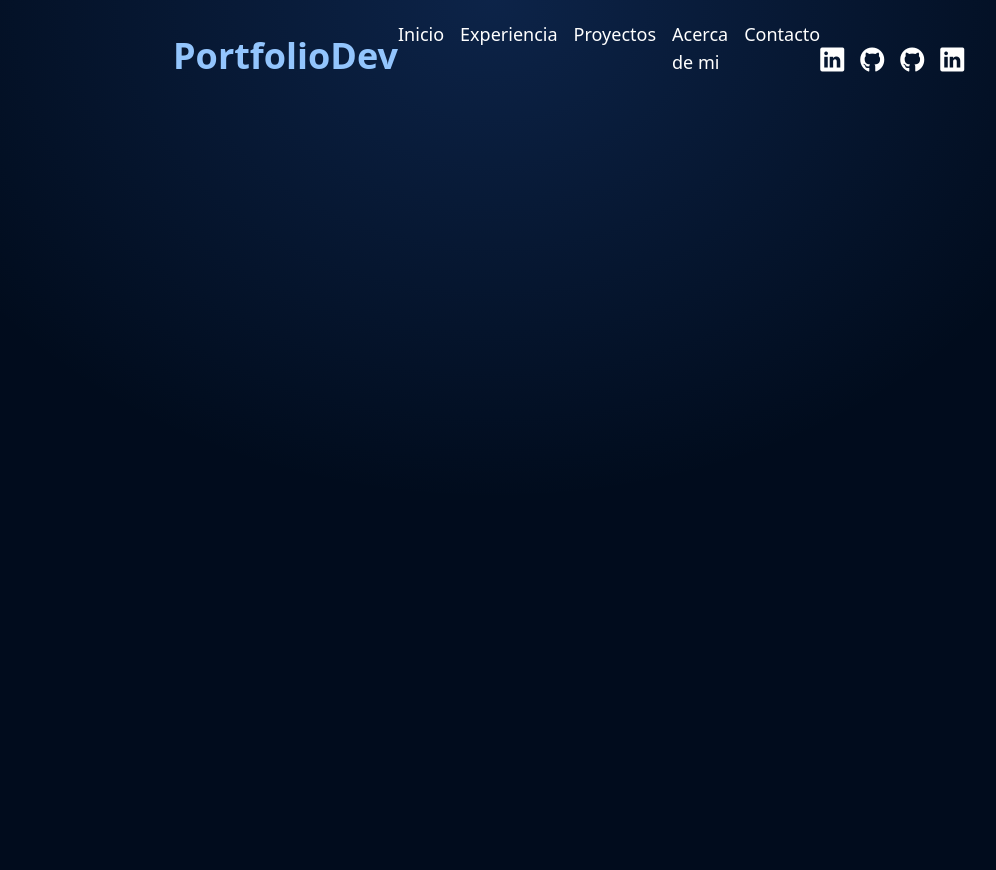
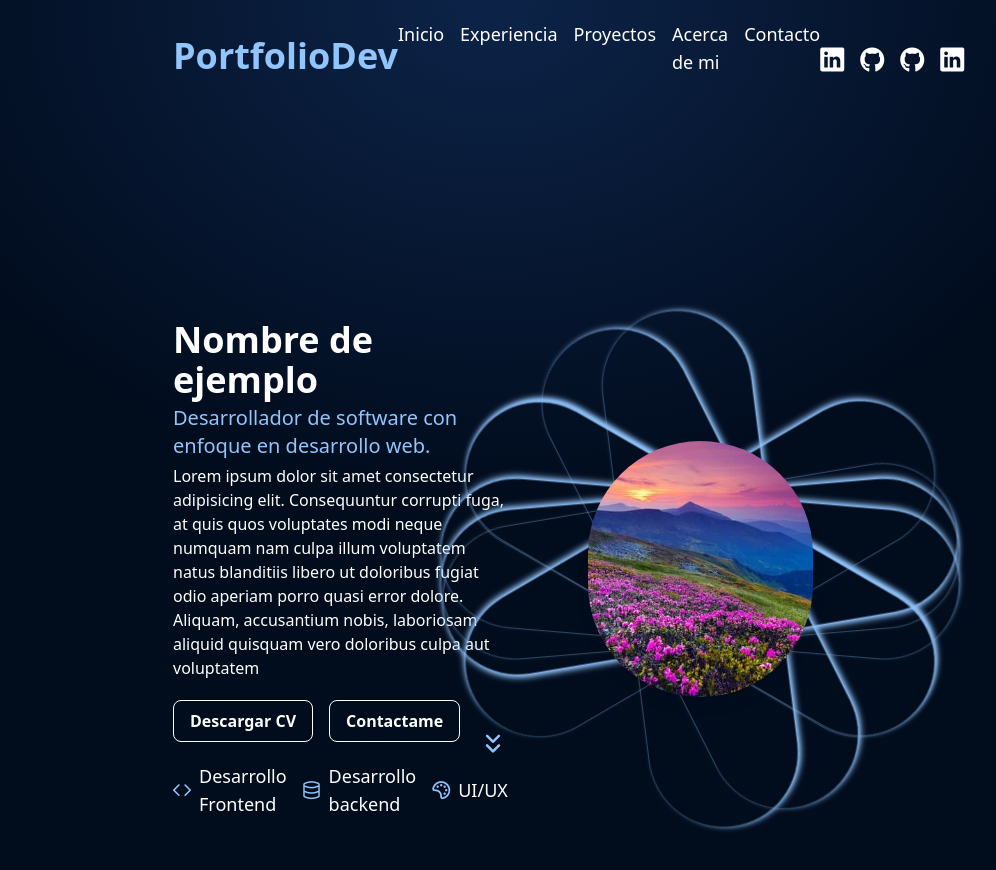
Before and after one commit to Sebas723/Portfolio, an Angular app: page / in a window 1280 px wide. Shown: the top 870 px of the page, without its empty margins (147-1143 px from the left). Built offline with nearby package versions, Linux system fonts and the light colour scheme.

Commit message:
The first structure and design of the homepage is finished.

```diff
--- a/src/app/layouts/main-layout/main-layout.component.html
+++ b/src/app/layouts/main-layout/main-layout.component.html
@@ -1,4 +1,6 @@
-<main class="w-full h-[2000px] flex flex-col body-gradient fluid-horizontal-padding">
+<main class="w-full h-[2000px] flex flex-col body-gradient">
 
   <app-navbar></app-navbar>
+
+  <app-home></app-home>
 </main>
--- a/src/app/layouts/main-layout/main-layout.component.ts
+++ b/src/app/layouts/main-layout/main-layout.component.ts
@@ -1,9 +1,10 @@
 import { Component } from '@angular/core';
 import { NavbarComponent } from "../../shared/navbar/navbar.component";
+import { HomeComponent } from "../../views/home/home.component";
 
 @Component({
   selector: 'app-main-layout',
-  imports: [NavbarComponent],
+  imports: [NavbarComponent, HomeComponent],
   templateUrl: './main-layout.component.html',
   styleUrl: './main-layout.component.css'
 })
--- a/src/app/shared/navbar/navbar.component.html
+++ b/src/app/shared/navbar/navbar.component.html
@@ -1,6 +1,6 @@
 <nav [ngClass]="isScrolled
-    ? 'w-full h-auto fixed top-0 left-0 flex justify-between items-end py-5 text-white sm:px-6 lg:px-[clamp(1rem,25vw,25rem)] bg-white/5 backdrop-blur-[5px]'
-    : 'w-full h-auto fixed top-0 left-0 flex justify-between items-end py-5 text-white sm:px-6 lg:px-[clamp(1rem,25vw,25rem)]'">
+    ? 'w-full h-auto fixed top-0 left-0 flex justify-between items-end py-5 text-white sm:px-6 lg:px-[clamp(1rem,25vw,25rem)] bg-white/5 backdrop-blur-[5px] z-20'
+    : 'w-full h-auto fixed top-0 left-0 flex justify-between items-end py-5 text-white sm:px-6 lg:px-[clamp(1rem,25vw,25rem)] z-20'">
 
     <h1 class="font-bold text-blue-300 transition-all duration-200" [ngClass]="isScrolled ? 'text-3xl' : 'text-4xl'">PortfolioDev</h1>
 
--- /dev/null
+++ b/src/app/views/home/home.component.css
@@ -0,0 +1,50 @@
+@keyframes spin-slow {
+  0%   { transform: rotate(0deg); }
+  100% { transform: rotate(360deg); }
+}
+
+@keyframes spin-reverse {
+  0%   { transform: rotate(360deg); }
+  100% { transform: rotate(0deg); }
+}
+
+@keyframes moveY {
+    0%, 100% { transform: translateY(0px); }
+    50% { transform: translateY(10px); }
+}
+
+.animate-move {
+  animation: moveY 3s ease-in-out infinite;
+}
+
+.animate-spin-slow {
+  animation: spin-slow 12s linear infinite;
+}
+
+.animate-spin-reverse {
+  animation: spin-reverse 18s linear infinite;
+}
+
+.animate-spin-fast {
+  animation: spin-slow 6s linear infinite;
+}
+
+.animate-spin-reverse-fast {
+  animation: spin-reverse 10s linear infinite;
+}
+
+.animate-spin-fast-1 {
+  animation: spin-slow 8s linear infinite;
+}
+
+.animate-spin-reverse-fast-1 {
+  animation: spin-reverse 12s linear infinite;
+}
+
+.animate-spin-fast-2 {
+  animation: spin-slow 10s linear infinite;
+}
+
+.animate-spin-reverse-fast-2 {
+  animation: spin-reverse 14s linear infinite;
+}
--- /dev/null
+++ b/src/app/views/home/home.component.html
@@ -0,0 +1,63 @@
+<section class="w-full flex flex-row justify-between mt-80 lg:px-[clamp(1rem,25vw,25rem)]">
+
+    <!-- Texto -->
+    <div class="w-full flex flex-col gap-1 justify-start">
+        <h1 class="text-4xl text-white font-semibold">Nombre de ejemplo</h1>
+        <p class="text-blue-300 text-xl">Desarrollador de software con enfoque en desarrollo web.</p>
+        <p class="text-white">
+            Lorem ipsum dolor sit amet consectetur adipisicing elit. Consequuntur corrupti fuga, at quis quos voluptates
+            modi neque numquam nam culpa illum voluptatem natus blanditiis libero ut doloribus fugiat odio aperiam porro
+            quasi error dolore. Aliquam, accusantium nobis, laboriosam aliquid quisquam vero doloribus culpa aut voluptatem
+        </p>
+
+        <div class="w-full flex flex-row gap-4 mt-4">
+            <button class="rounded-lg text-white font-semibold border border-white py-2 px-4">
+                Descargar CV
+            </button>
+            <button class="rounded-lg text-white font-semibold border border-white py-2 px-4">
+                Contactame
+            </button>
+        </div>
+
+        <div class="w-full flex flex-row gap-4 mt-4 text-lg text-white">
+            <div class="flex gap-2 items-center">
+                <i class="pi pi-code text-blue-300"></i>
+                <p>
+                    Desarrollo Frontend
+                </p>
+            </div>
+
+            <div class="flex gap-2 items-center">
+                <i class="pi pi-database text-blue-300"></i>
+                <p>
+                    Desarrollo backend
+                </p>
+            </div>
+
+            <div class="flex gap-2 items-center">
+                <i class="pi pi-palette text-blue-300"></i>
+                <p>
+                    UI/UX
+                </p>
+            </div>
+
+        </div>
+    </div>
+
+    <!-- Orbitas de planeta -->
+    <div class="relative w-full flex justify-center items-center ml-20">
+
+        <!-- Imagen central -->
+        <img src="images/gallery4.jpg" alt="img" class="w-64 h-64 rounded-full object-cover shadow-lg z-10">
+
+        <!-- Órbitas -->
+        @for( orbit of orbits; track $index) {
+            <div class="absolute w-[520px] h-[150px] rounded-full border shadow-md shadow-blue-300 border-blue-300/30" [ngClass]="orbit.animation"></div>
+        }
+
+    </div>
+</section>
+
+<div class="absolute flex flex-col gap-8 items-center inset-x-1/2 bottom-10 cursor-pointer animate-move">
+    <i class="pi pi-angle-double-down text-2xl text-blue-300"></i>
+</div>
--- /dev/null
+++ b/src/app/views/home/home.component.ts
@@ -0,0 +1,22 @@
+import { Component } from '@angular/core';
+import { CommonModule } from '@angular/common';
+
+@Component({
+  selector: 'app-home',
+  imports: [CommonModule],
+  templateUrl: './home.component.html',
+  styleUrl: './home.component.css'
+})
+export class HomeComponent {
+
+  orbits = [
+    { animation: 'animate-spin-slow' },
+    { animation: 'animate-spin-reverse' },
+    { animation: 'animate-spin-fast' },
+    { animation: 'animate-spin-reverse-fast' },
+    { animation: 'animate-spin-fast-1' },
+    { animation: 'animate-spin-reverse-fast-1' },
+    { animation: 'animate-spin-fast-2' },
+    { animation: 'animate-spin-reverse-fast-2' }
+  ]
+}
--- a/src/styles.css
+++ b/src/styles.css
@@ -6,8 +6,8 @@
 @tailwind utilities;
 
 .fluid-horizontal-padding {
-  padding-left: min(1rem, 22vw);
-  padding-right: min(1rem, 22vw);
+  padding-left: clamp(1rem, 25vw, 25rem);
+  padding-right: clamp(1rem, 25vw, 25rem);
 }
 
 .body-gradient {
```
Also changed, not shown: public/images/gallery4.jpg (added), 1 other file (tests, documents, lock files or other folders).
